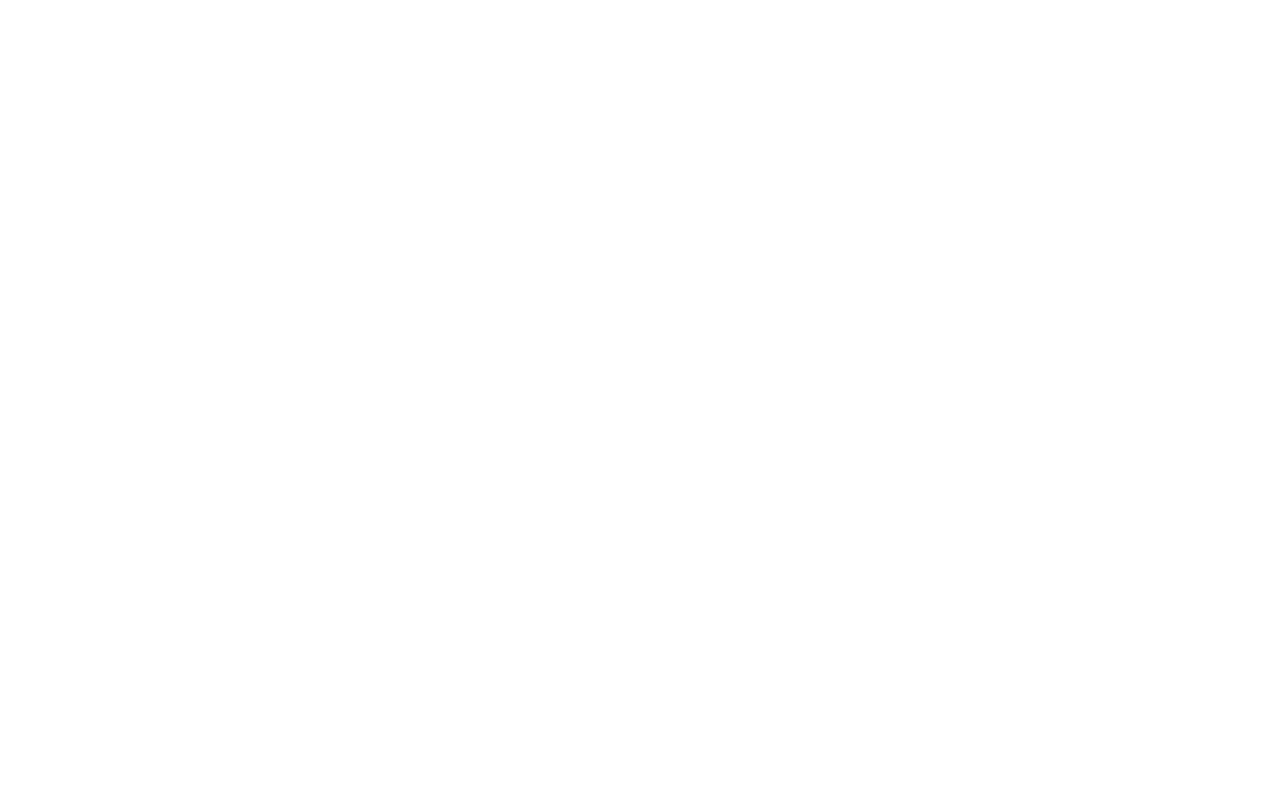
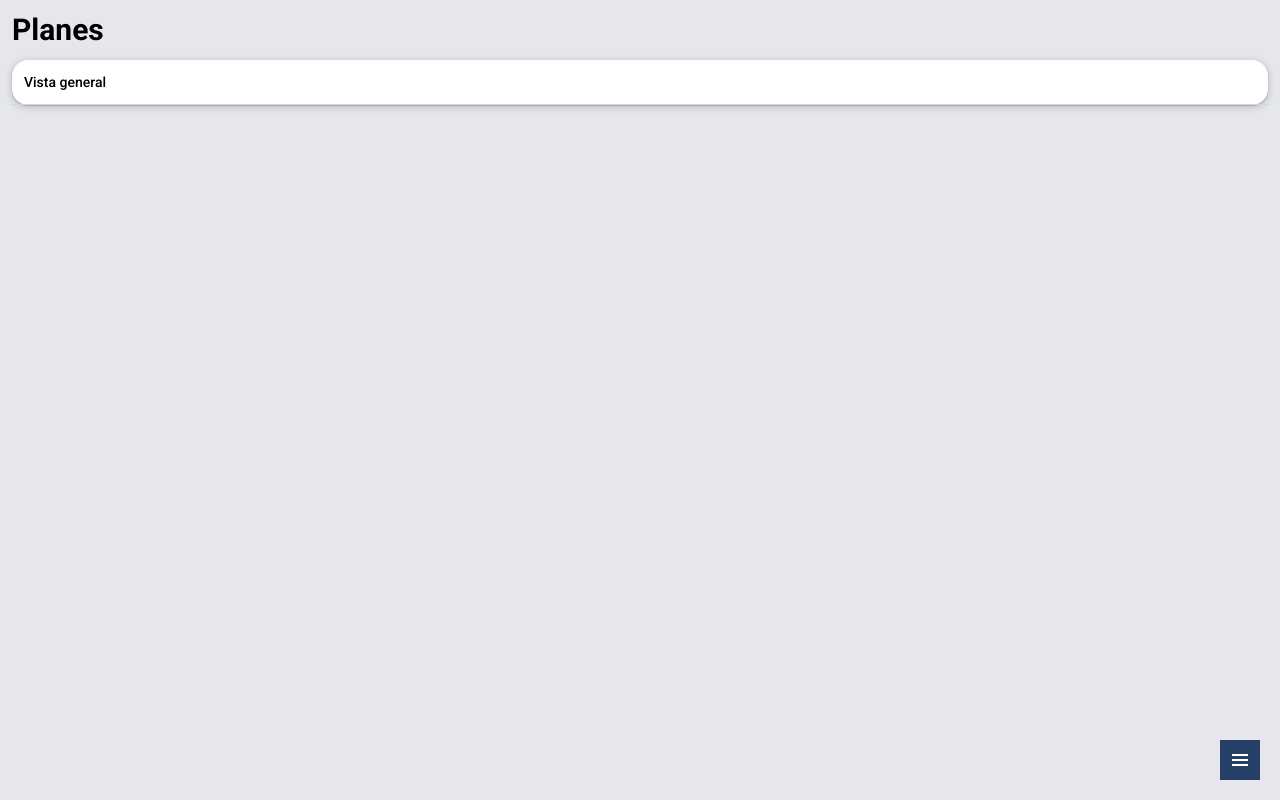
Before and after one commit to MiguelDev3/academy-erp-front, a React (Vite) app: page /plans in a window 1280 px wide. Before the commit this address had no page. Built offline with nearby package versions, Linux system fonts and the light colour scheme.

Commit message:
FEAT: Add Planes Page

```diff
--- a/src/App.jsx
+++ b/src/App.jsx
@@ -5,6 +5,7 @@
 import { Dashboard } from "./pages/dashboard/Dashboard";
 import { Students } from "./pages/students/Students";
 import { useState } from "react";
+import { Plans } from "./pages/plans/Plans";
 
 function App() {
   const [menuClosed, setMenuClosed] = useState(true);
@@ -20,6 +21,7 @@
         <Route path="/register" element={<Register />} />
         <Route path="/dashboard" element={<Dashboard menuClosed={menuClosed} setMenuClosed={setMenuClosed} toggleMenu={toggleMenu}/>} />
         <Route path="/students" element={<Students menuClosed={menuClosed} setMenuClosed={setMenuClosed} toggleMenu={toggleMenu}/>} />
+        <Route path="/plans" element={<Plans menuClosed={menuClosed} setMenuClosed={setMenuClosed} toggleMenu={toggleMenu}/>} />
       </Routes>
     </BrowserRouter>
   );
--- /dev/null
+++ b/src/assets/icons/PlansIcon.jsx
@@ -0,0 +1,13 @@
+export const PlansIcon = ({ className }) => {
+  return (
+    <svg
+      className={className}
+      xmlns="http://www.w3.org/2000/svg"
+      width="24"
+      height="24"
+      viewBox="0 0 24 24"
+    >
+      <path d="M3 5v14a2 2 0 0 0 2 2h14a2 2 0 0 0 2-2V5a2 2 0 0 0-2-2H5a2 2 0 0 0-2 2zm7 2h8v2h-8V7zm0 4h8v2h-8v-2zm0 4h8v2h-8v-2zM6 7h2v2H6V7zm0 4h2v2H6v-2zm0 4h2v2H6v-2z"></path>
+    </svg>
+  );
+};
--- a/src/components/ui/Sidebar.jsx
+++ b/src/components/ui/Sidebar.jsx
@@ -1,6 +1,7 @@
 import { Link } from "react-router-dom";
 import { HomeIcon } from "../../assets/icons/homeIcon";
 import { StudentIcon } from "../../assets/icons/studentIcon";
+import { PlansIcon } from "../../assets/icons/PlansIcon";
 
 export const Sidebar = ({ menuClosed, toggleMenu }) => {
   return (
@@ -32,6 +33,16 @@
             <StudentIcon className={"fill-white pointer-events-none"} />
             <span className="text-xl pointer-events-none">Estudiantes</span>
           </Link>
+          <Link
+            to="/plans"
+            className="flex items-center gap-2 p-4 text-white hover:bg-[#1f2a3d]"
+            onClick={() => {
+             setTimeout(toggleMenu, 100)
+            }}
+          >
+            <PlansIcon className={"fill-white pointer-events-none"} />
+            <span className="text-xl pointer-events-none">Planes</span>
+          </Link>
         </div>
       </nav>
     </aside>
--- a/src/pages/login/Login.jsx
+++ b/src/pages/login/Login.jsx
@@ -23,7 +23,7 @@
     };
 
     try {
-      const response = await fetch(`${apiDomain}/login`, apiOptions);
+      const response = await fetch(`${apiDomain}/api/auth/login`, apiOptions);
       if (!response.ok) {
         const errorData = await response.json();
         throw new Error(errorData[0].message || `Error: ${response.status}`);
--- /dev/null
+++ b/src/pages/plans/Plans.jsx
@@ -0,0 +1,19 @@
+import { HamburgerButton } from "../../components/ui/HamburgerButton";
+import { Sidebar } from "../../components/ui/sidebar";
+
+export const Plans = ({ menuClosed, toggleMenu }) => {
+  return (
+    <>
+      <Sidebar menuClosed={menuClosed} toggleMenu={toggleMenu} />
+      <HamburgerButton menuClosed={menuClosed} toggleMenu={toggleMenu} />
+      <main className="min-h-dvh bg-gray-200 px-3 pb-3 font-roboto flex flex-col gap-3 ">
+        <h1 className="pt-3 font-bold text-3xl">Planes</h1>
+        <section className="[--shadow:rgba(60,64,67,0.3)_0_1px_2px_0,rgba(60,64,67,0.15)_0_2px_6px_2px] w-full h-auto rounded-2xl bg-white [box-shadow:var(--shadow)]">
+          <div className="w-full border-b border-gray-300">
+            <h2 className="py-3 ps-3 font-medium text-sm">Vista general</h2>
+          </div>
+        </section>
+      </main>
+    </>
+  );
+};
```
